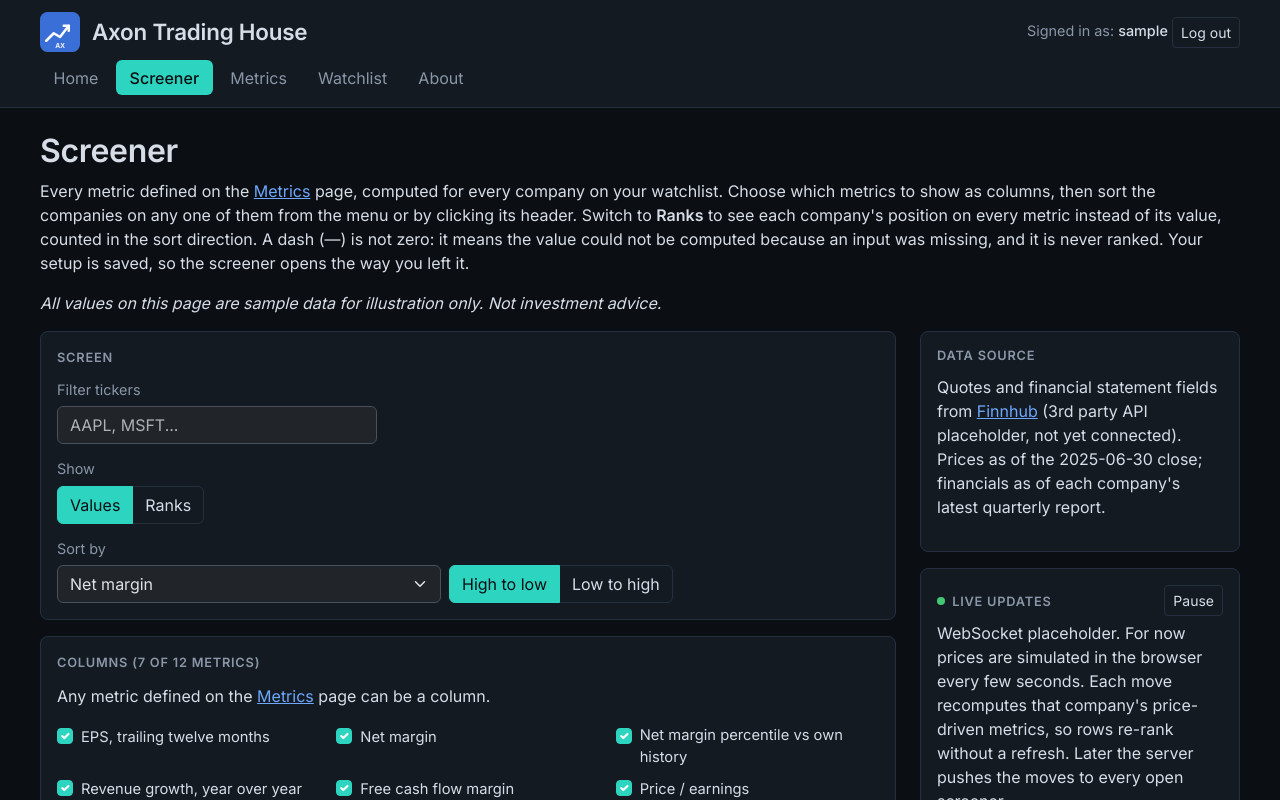
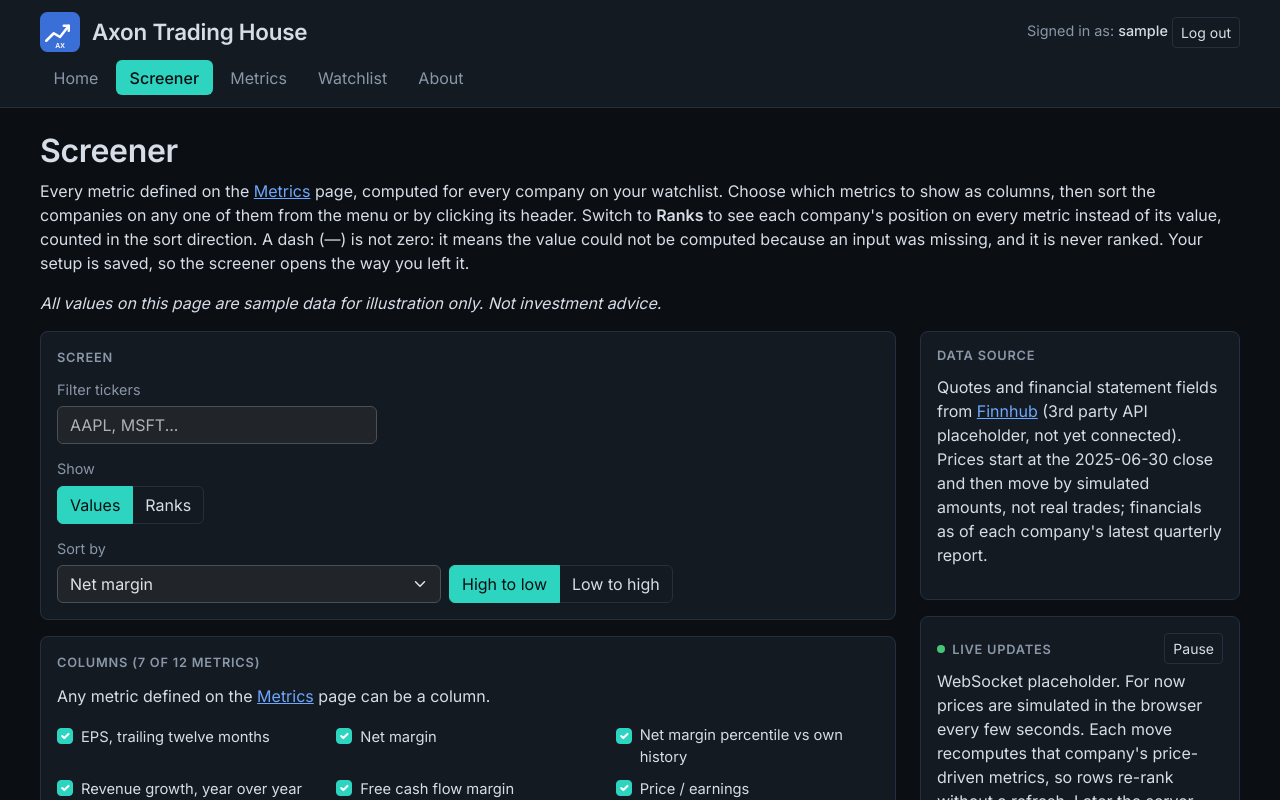
Before and after one commit to isaac-downs-3/startup, a React (Vite) app: page /screener in a window 1280 px wide. Shown: the top 800 px of the page. Built offline with nearby package versions, Linux system fonts and the light colour scheme; sample sign-in values are in the browser's storage.

Commit message:
Say in the data source box that price moves are simulated

```diff
--- a/src/screener/dataSource.jsx
+++ b/src/screener/dataSource.jsx
@@ -6,8 +6,8 @@ export function DataSource() {
       <h3>Data source</h3>
       <p>
         Quotes and financial statement fields from <a href="https://finnhub.io/docs/api">Finnhub</a> (3rd
-        party API placeholder, not yet connected). Prices as of the 2025-06-30 close; financials as of each
-        company's latest quarterly report.
+        party API placeholder, not yet connected). Prices start at the 2025-06-30 close and then move by
+        simulated amounts, not real trades; financials as of each company's latest quarterly report.
       </p>
     </aside>
   );
```
